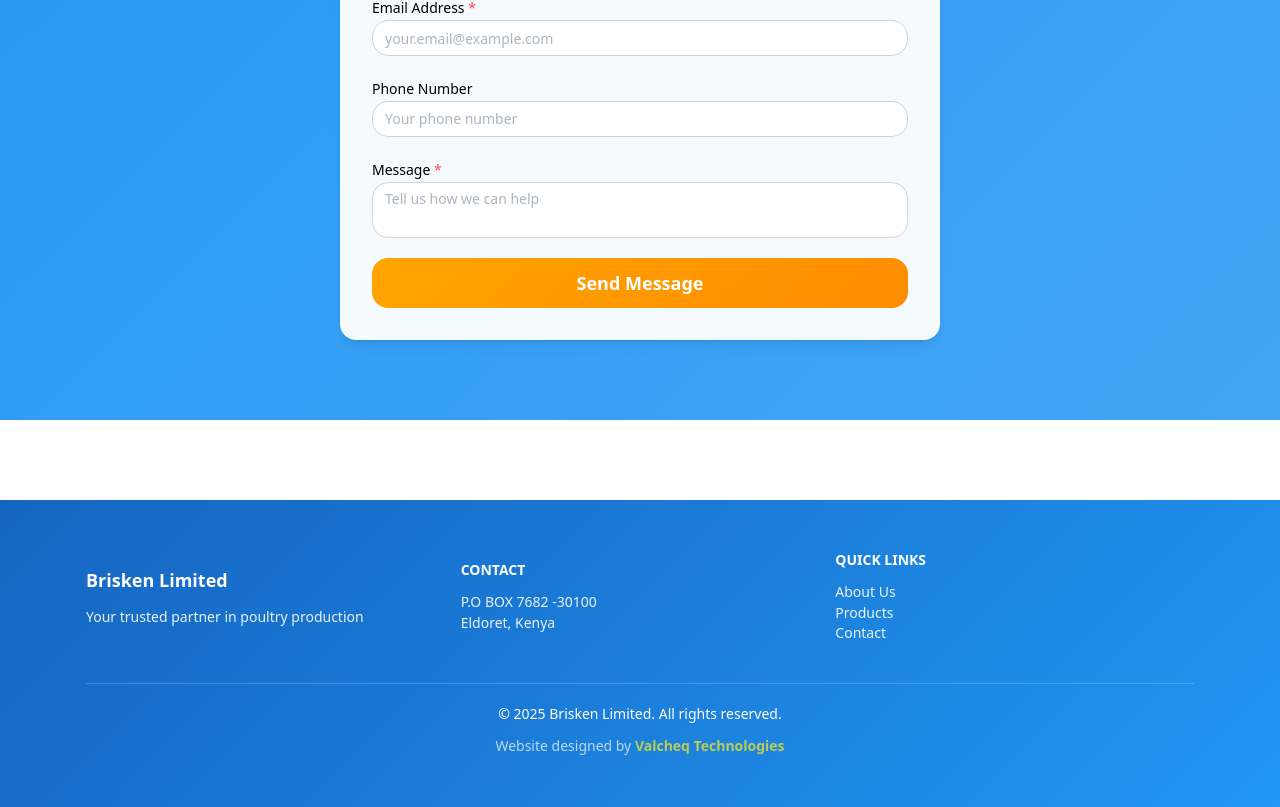
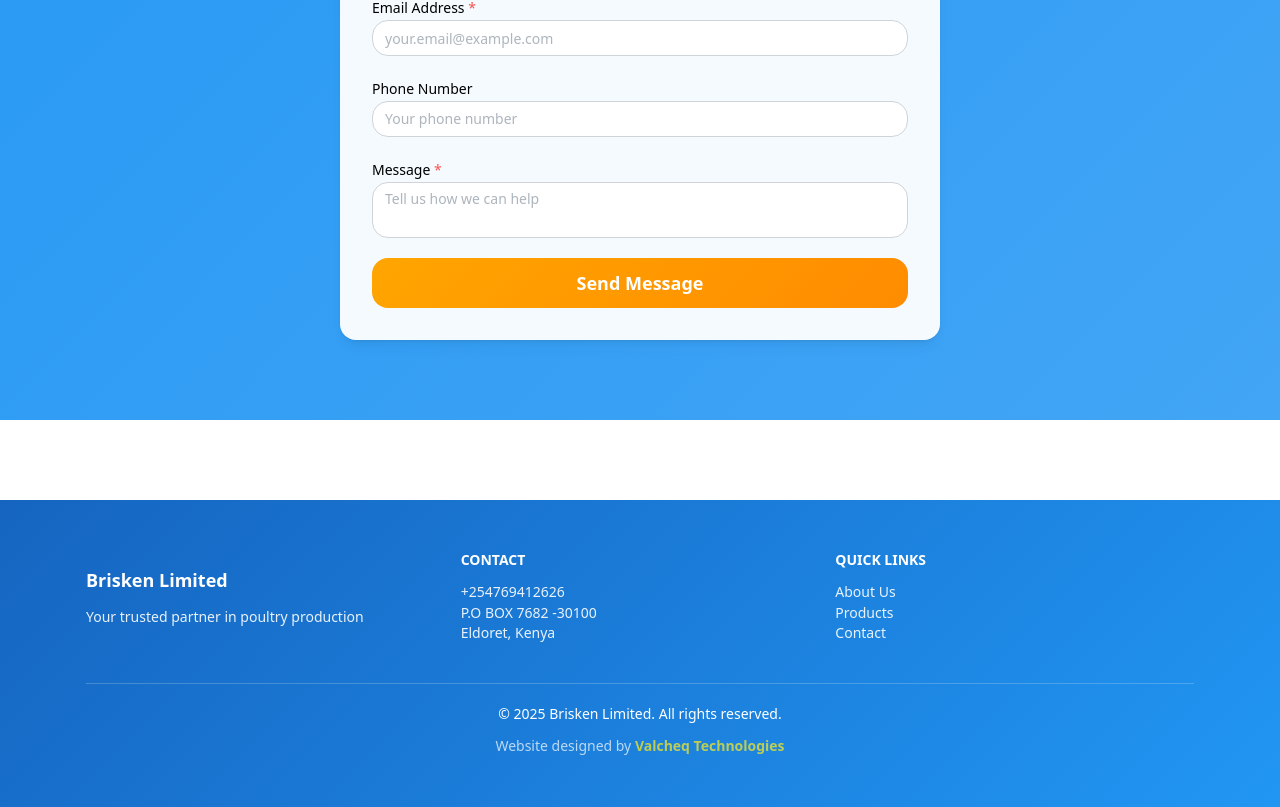
Before and after one commit to kev065/brisken-co, a Next.js app in the folder client/: page / in a window 1280 px wide. Shown: the part 6319-7126 px from the top of the page. Built offline with nearby package versions, Linux system fonts and the light colour scheme.

Commit message:
add phone number to footer

```diff
--- a/client/app/components/Footer.tsx
+++ b/client/app/components/Footer.tsx
@@ -54,6 +54,11 @@
                 <Text fw={700} size="sm" mb="sm">
                   CONTACT
                 </Text>
+                <a href="tel:+254769412626" style={{ textDecoration: 'none', color: 'inherit' }}>
+                  <Text size="sm" opacity={0.9} style={{ cursor: 'pointer' }}>
+                    +254 769 412626
+                  </Text>
+                </a>
                 <Text size="sm" opacity={0.9}>
                   P.O BOX 7682 -30100
                 </Text>
@@ -105,6 +110,11 @@
                 <Text fw={700} size="sm" mb="sm">
                   CONTACT
                 </Text>
+                <a href="tel:+254769412626" style={{ textDecoration: 'none', color: 'inherit' }}>
+                  <Text size="sm" opacity={0.9} style={{ cursor: 'pointer' }}>
+                    +254769412626
+                  </Text>
+                </a>
                 <Text size="sm" opacity={0.9}>
                   P.O BOX 7682 -30100
                 </Text>
```
